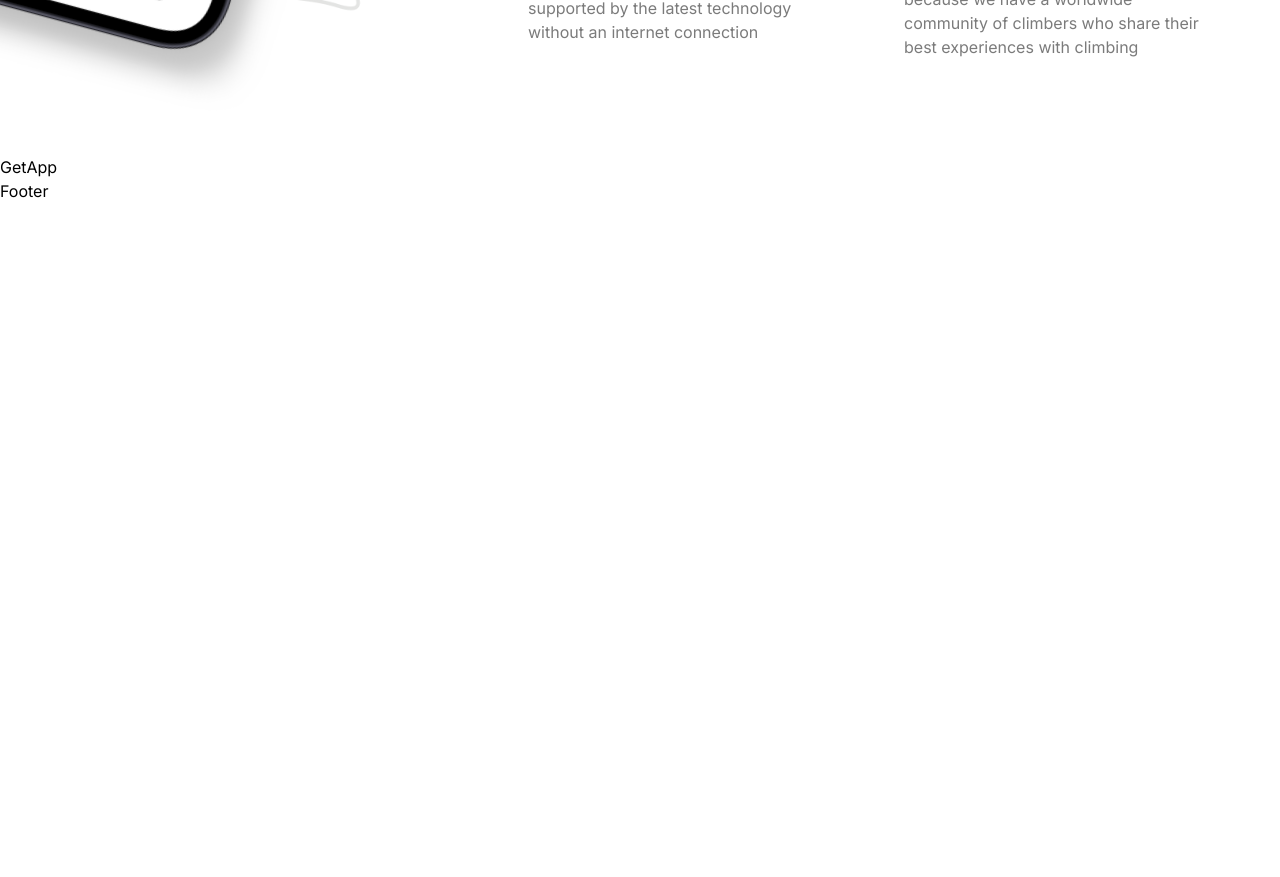
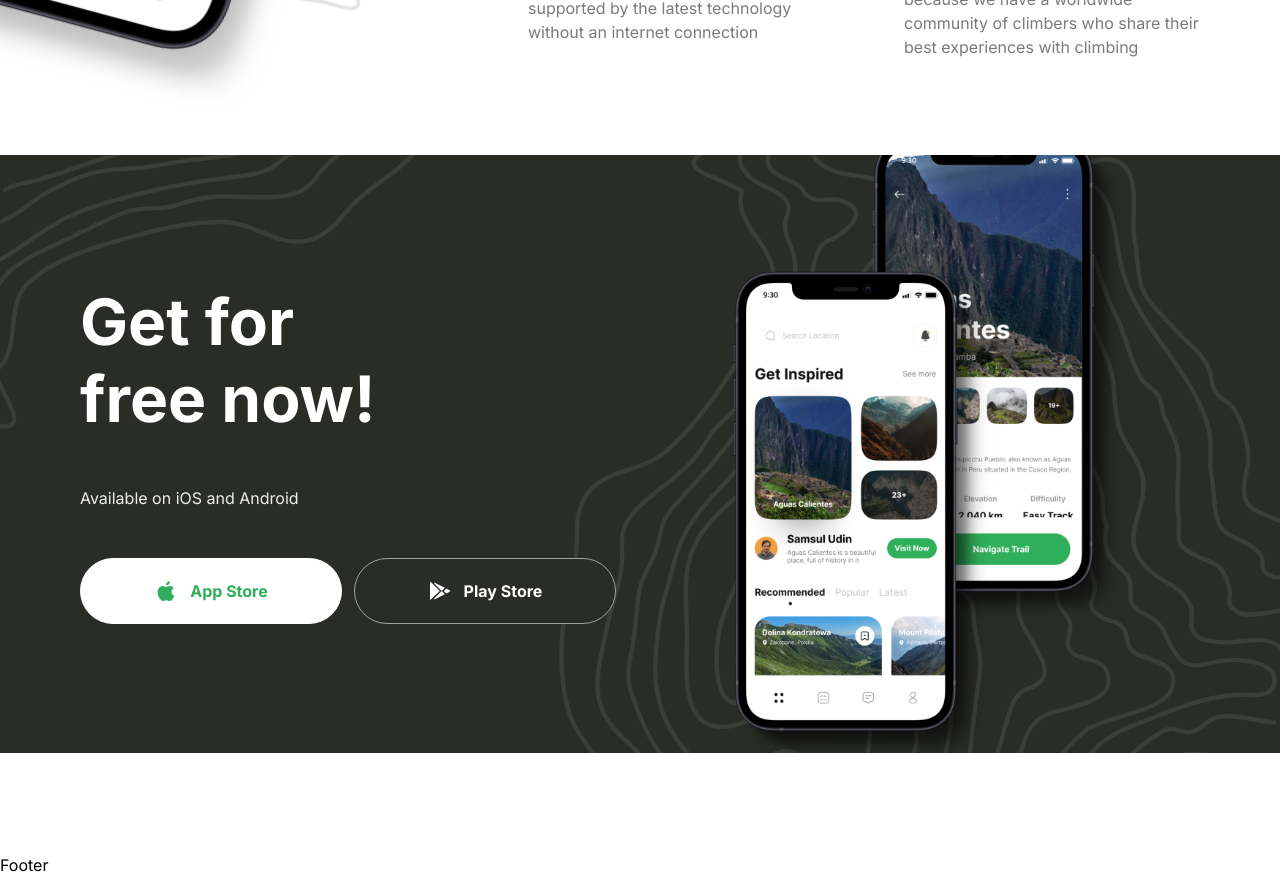
Before and after one commit to lehan1208/travel-landing-page, a Next.js app: page / in a window 1280 px wide. Shown: the part 3620-4497 px from the top of the page. Before the commit the page ends 3823 px from the top, so only its background shows below. Built offline with nearby package versions, Linux system fonts and the light colour scheme.

Commit message:
add Get App section

```diff
--- a/components/Button.tsx
+++ b/components/Button.tsx
@@ -8,13 +8,14 @@
   variant?: "btn_dark_green" | string;
   endIcon?: string;
   onClick?: () => void;
+  full?: boolean,
 }
 
-export default function Button ({type, title, startIcon, variant, endIcon, onClick }: ButtonProps) {
+export default function Button ({type, title, startIcon, variant, endIcon, onClick, full}: ButtonProps) {
 
   return (
     <button
-      className={`flexCenter gap-3 rounded-full border ${variant}`}
+      className={`flexCenter gap-3 rounded-full border ${variant} ${full && 'w-full'}`}
       type={type}
       onClick={() => {
         onClick && onClick()
--- a/components/GetApp.tsx
+++ b/components/GetApp.tsx
@@ -1,10 +1,36 @@
 import React from "react";
+import Button from "@/components/Button";
+import Image from "next/image";
 
 const GetApp = () => {
   return (
-    <div>
-      GetApp
-    </div>
+    <section className="flexCenter w-full flex-col pb-[100px]">
+      <div className="get-app">
+        <div className="z-20 flex w-full flex-1 flex-col items-start justify-center gap-12">
+          <h2 className="bold-40 lg:bold-64 xl:max-w-[320px]">Get for free now!</h2>
+          <p className="regular-16 text-gray-10">Available on iOS and Android</p>
+          <div className="flex w-full flex-col gap-3 whitespace-nowrap xl:flex-row">
+            <Button
+              type="button"
+              title="App Store"
+              startIcon="/apple.svg"
+              variant="btn_white"
+              full
+            />
+            <Button
+              type="button"
+              title="Play Store"
+              startIcon="/android.svg"
+              variant="btn_dark_green_outline"
+              full
+            />
+          </div>
+        </div>
+        <div className="flex flex-1 items-center justify-center">
+          <Image src="/phones.png" alt="phones" width={400} height={400} />
+        </div>
+      </div>
+    </section>
   );
 };
 
```
